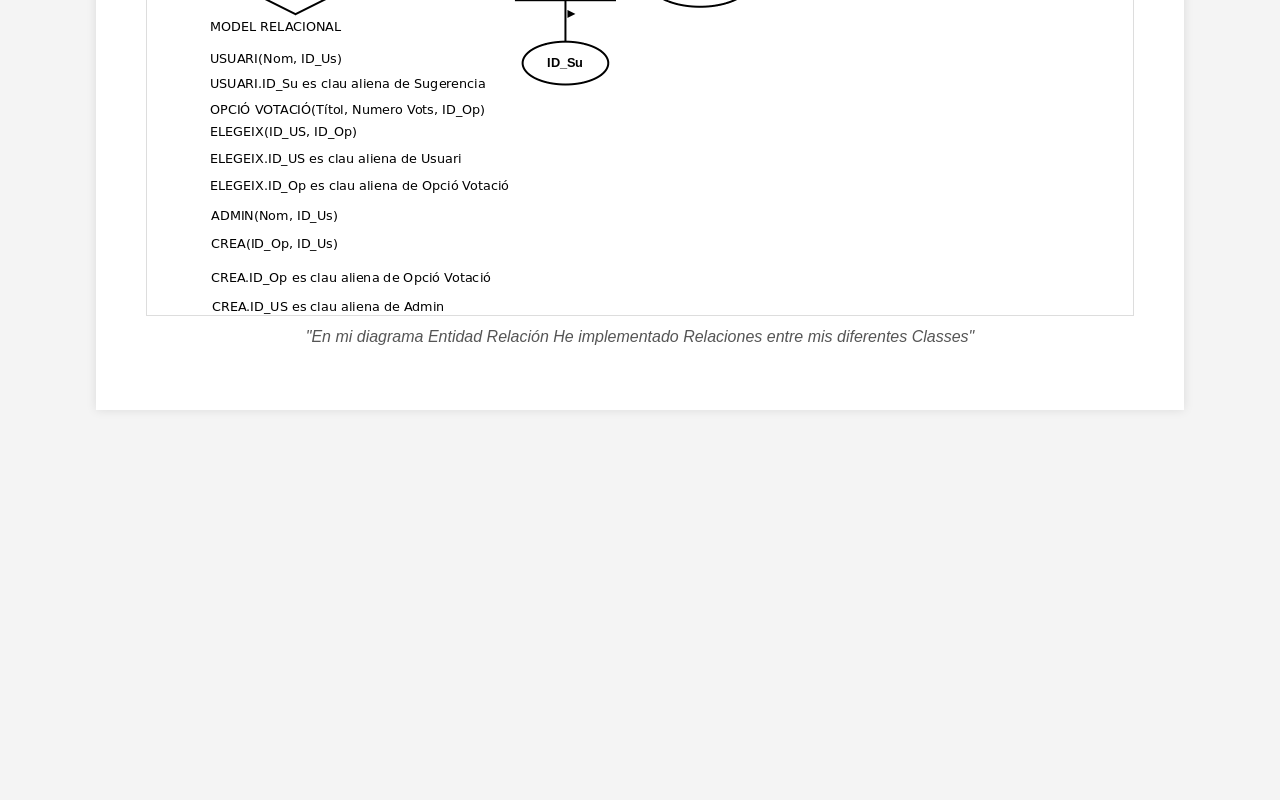
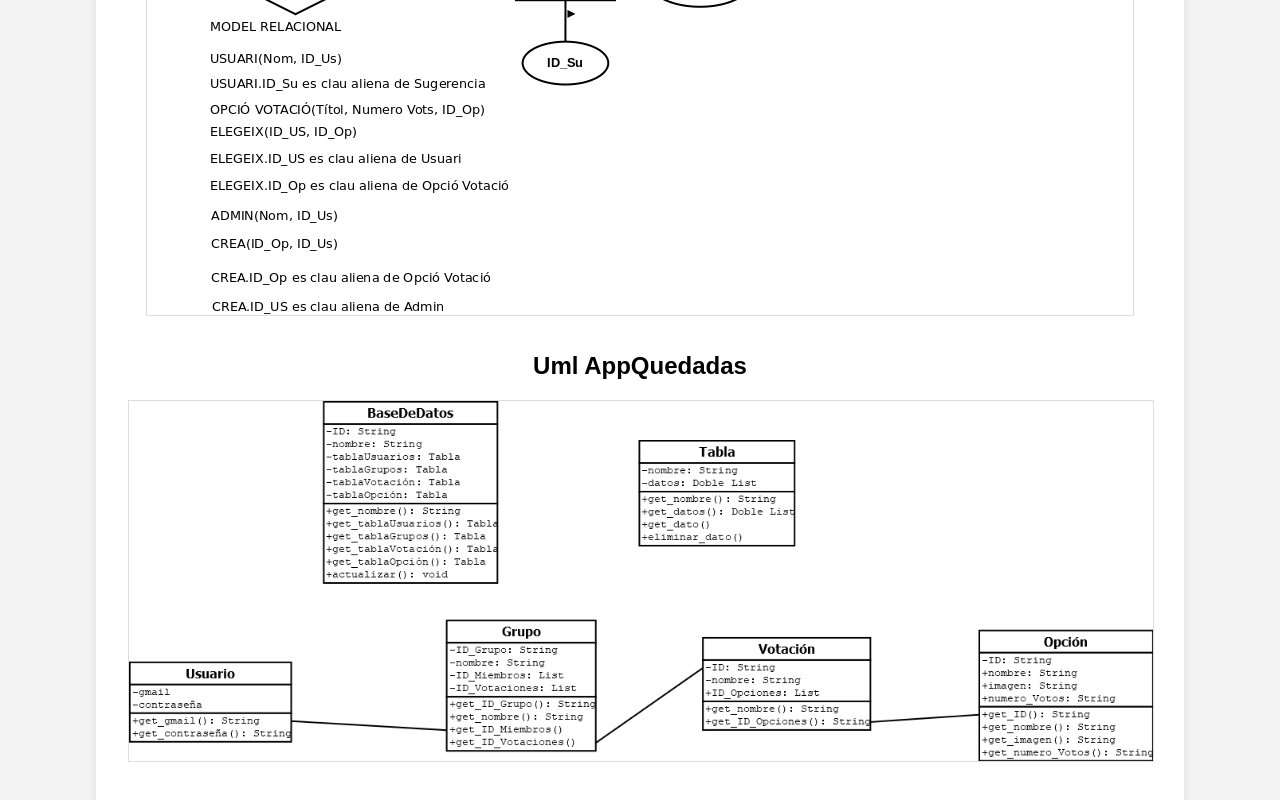
Before and after one commit to jabe394/AppQuedadas, a plain HTML site: page index.html in a window 1280 px wide. Shown: the part 2180-2980 px from the top of the page. Before the commit the page ends 2622 px from the top, so only its background shows below. Drawn offline with Linux system fonts and the light colour scheme.

Commit message:
Update index.html

```diff
--- a/index.html
+++ b/index.html
@@ -58,12 +58,14 @@
             <img src="./Imagenes/crearGrupo.png" alt="Interfaz Crear Nuevo Grupo">
             <p>"Una vez hecho clic en el botón 'Crear nuevo grupo', se pueden especificar los usuarios que estarán dentro del grupo. Al seleccionarlos, se pasan a la siguiente ListView donde el título es 'Usuarios Grupo' y podemos hacer clic en el botón 'Crear'."</p>
         </div>
-
         <div class="image-container">
             <h2>Diagrama Entitat Relació</h2>
             <img src="./Imagenes/diagramaEntidadRelación.png" alt="Interfaz Crear Nuevo Grupo">
-            <p>"En mi diagrama Entidad Relación He implementado Relaciones entre mis diferentes Classes"</p>
         </div>
+        <div class="image-container">
+            <h2>Uml AppQuedadas</h2>
+            <img src="./Imagenes/uml-(AppQuedadas).png" alt="Interfaz Crear Nuevo Grupo">
+        </div
     </div>
 </body>
 </html>
```
